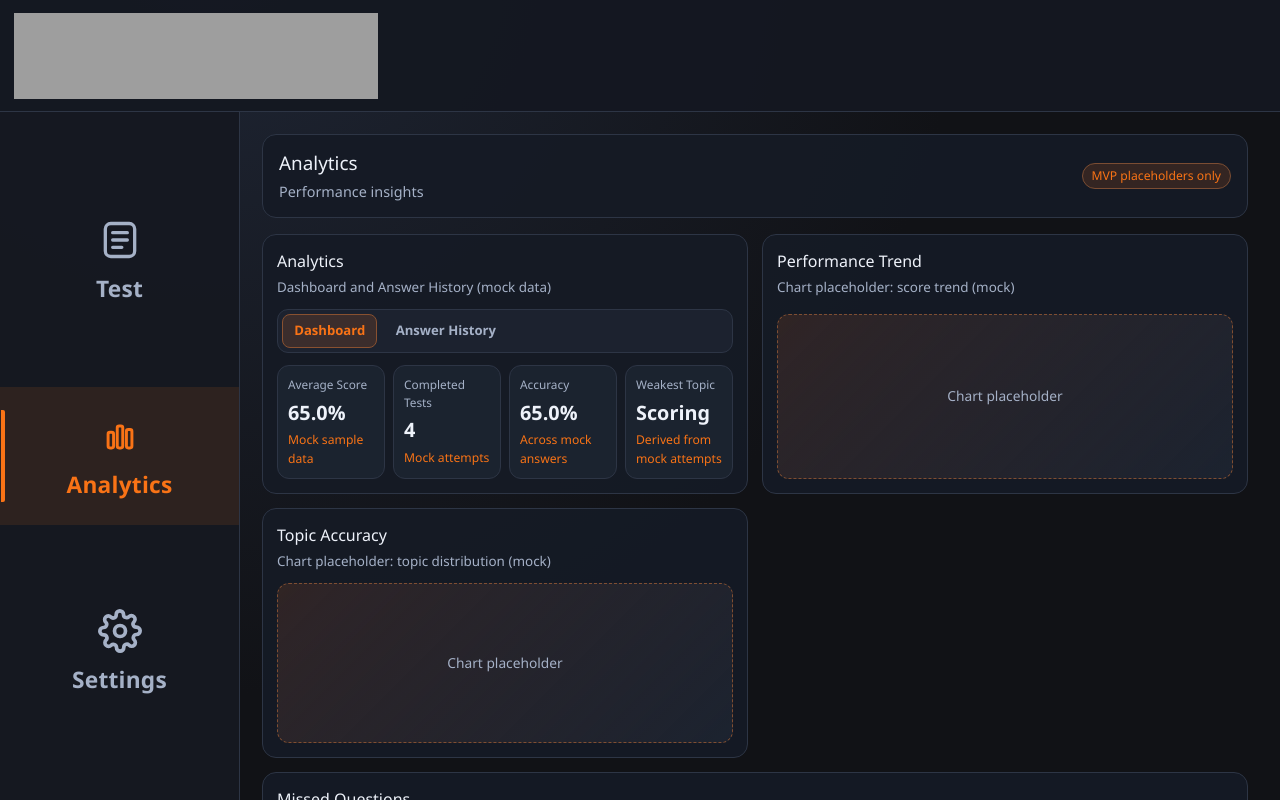
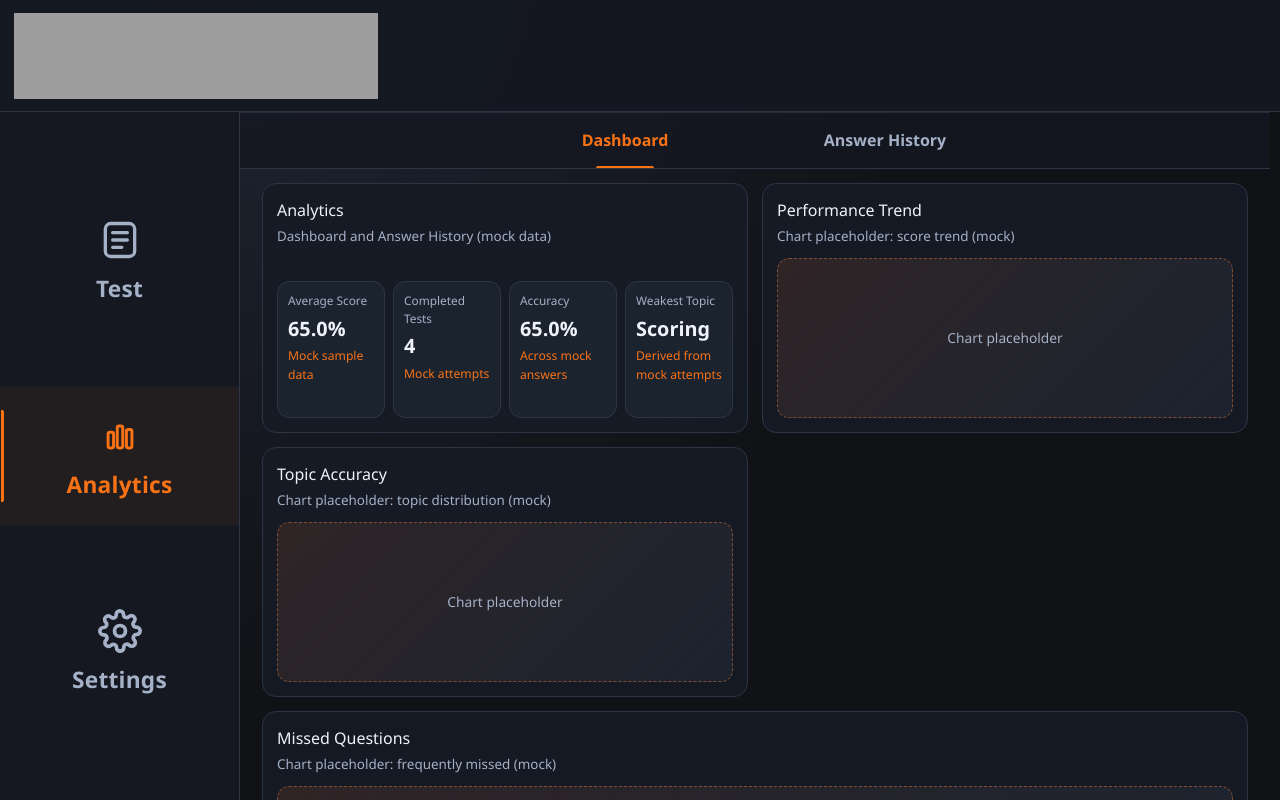
Before and after one commit to Raulgb4/testlytic, a React (Vite) app: page / in a window 1280 px wide. Both pictures are taken after a click on the button "Analytics". Built offline with nearby package versions, Linux system fonts and the light colour scheme; grey boxes are pictures that could not be loaded; the HTML template or start-up script is replaced by a standard one.

Commit message:
feat: implement testlytic mvp ui

```diff
--- a/src/app/AppShell.tsx
+++ b/src/app/AppShell.tsx
@@ -60,7 +60,12 @@ export function AppShell({
           </nav>
         </aside>
 
-        <main className="content-area">
+        <main
+          className={
+            section === "analytics" ? "content-area analytics-content-area" : "content-area"
+          }
+        >
+          {section !== "analytics" ? (
             <header className="content-header">
               <div>
                 <h2>{activeItem ? t(activeItem.labelKey) : ""}</h2>
@@ -68,6 +73,7 @@ export function AppShell({
               </div>
               <span className="tag">{t("app.tag")}</span>
             </header>
+          ) : null}
 
           {section === "test" ? <TestSection t={t} /> : null}
           {section === "analytics" ? (
--- a/src/features/analytics/AnalyticsSection.tsx
+++ b/src/features/analytics/AnalyticsSection.tsx
@@ -27,20 +27,19 @@ export function AnalyticsSection({
     ...Array.from(new Set(answerHistory.map((row) => row.topic))).sort(),
   ];
   const filteredRows = filterHistoryRows(answerHistory, searchQuery, topicFilter);
+  const tabItems = [
+    { id: "dashboard", label: t("analytics.tabDashboard") },
+    { id: "history", label: t("analytics.tabHistory") },
+  ] satisfies { id: AnalyticsTab; label: string }[];
 
   if (analyticsTab === "history") {
     return (
-      <div className="view-grid">
+      <div className="view-grid analytics-view">
+        <section className="analytics-tabs-card" aria-label={t("analytics.title")}>
+          <Tabs items={tabItems} active={analyticsTab} onChange={setAnalyticsTab} />
+        </section>
+
         <Card title={t("analytics.title")} subtitle={t("analytics.historySubtitle")}>
-          <Tabs
-            items={[
-              { id: "dashboard", label: t("analytics.tabDashboard") },
-              { id: "history", label: t("analytics.tabHistory") },
-            ]}
-            active={analyticsTab}
-            onChange={setAnalyticsTab}
-          />
-
           <div className="history-toolbar">
             <input
               className="input"
@@ -112,17 +111,12 @@ export function AnalyticsSection({
   }
 
   return (
-    <div className="view-grid">
+    <div className="view-grid analytics-view">
+      <section className="analytics-tabs-card" aria-label={t("analytics.title")}>
+        <Tabs items={tabItems} active={analyticsTab} onChange={setAnalyticsTab} />
+      </section>
+
       <Card title={t("analytics.title")} subtitle={t("analytics.subtitle")}>
-        <Tabs
-          items={[
-            { id: "dashboard", label: t("analytics.tabDashboard") },
-            { id: "history", label: t("analytics.tabHistory") },
-          ]}
-          active={analyticsTab}
-          onChange={setAnalyticsTab}
-        />
-
         <div className="kpi-grid">
           <MetricCard
             item={{
--- a/src/i18n/locales/en.json
+++ b/src/i18n/locales/en.json
@@ -104,8 +104,8 @@
     "colTest": "Test",
     "colTopic": "Topic",
     "colQuestion": "Question",
-    "colSelected": "Selected",
-    "colCorrect": "Correct",
+    "colSelected": "Selected Answer",
+    "colCorrect": "Correct Answer",
     "colResult": "Result",
     "statusCorrect": "Correct",
     "statusIncorrect": "Incorrect",
--- a/src/i18n/locales/es.json
+++ b/src/i18n/locales/es.json
@@ -7,49 +7,49 @@
   },
   "nav": {
     "test": "Prueba",
-    "testCaption": "Practica y preparacion",
-    "analytics": "Analitica",
+    "testCaption": "Práctica y preparación",
+    "analytics": "Analítica",
     "analyticsCaption": "Indicadores de rendimiento",
-    "settings": "Configuracion",
+    "settings": "Configuración",
     "settingsCaption": "Preferencias del espacio"
   },
   "test": {
-    "quickStartTitle": "Inicio rapido de prueba",
+    "quickStartTitle": "Inicio rápido de prueba",
     "quickStartSubtitle": "Usa valores de ejemplo y comienza al instante",
     "startMock": "Iniciar prueba de ejemplo",
     "configure": "Configurar prueba",
     "mockBankTitle": "Banco de preguntas de ejemplo",
     "mockBankSubtitle": "Datos de ejemplo en frontend",
     "questions": "Preguntas",
-    "topicCategories": "Categorias tematicas",
-    "jsonTitle": "Importacion JSON",
+    "topicCategories": "Categorías temáticas",
+    "jsonTitle": "Importación JSON",
     "jsonSubtitle": "Marcador claramente indicado",
-    "jsonNote": "La importacion JSON y la persistencia SQLite no estan implementadas en este MVP. Esta seccion solo valida el diseno.",
-    "modesTitle": "Modos de practica",
+    "jsonNote": "La importación JSON y la persistencia en SQLite no están implementadas en este MVP. Esta sección es solo para validar el diseño.",
+    "modesTitle": "Modos de práctica",
     "modesSubtitle": "Flujos planificados como marcadores",
-    "modePractice": "Modo practica (ejemplo)",
-    "modeExam": "Simulacion de examen (ejemplo)",
-    "modeError": "Revision de errores (planificado)",
-    "modeTopic": "Practica por tema (ejemplo)",
-    "configTitle": "Configuracion de prueba",
-    "configSubtitle": "Configura una sesion de ejemplo con estado local",
-    "title": "Titulo",
-    "titlePlaceholder": "Titulo de la sesion",
-    "topicCategory": "Tema / Categoria",
-    "questionCount": "Numero de preguntas",
-    "timeLimit": "Limite de tiempo (minutos)",
-    "negativeMarking": "Activar penalizacion",
-    "negativeValue": "Valor de penalizacion",
+    "modePractice": "Modo práctica (ejemplo)",
+    "modeExam": "Simulación de examen (ejemplo)",
+    "modeError": "Revisión de errores (planificado)",
+    "modeTopic": "Práctica por tema (ejemplo)",
+    "configTitle": "Configuración de prueba",
+    "configSubtitle": "Configura una sesión de ejemplo con estado local",
+    "title": "Título",
+    "titlePlaceholder": "Título de la sesión",
+    "topicCategory": "Tema / Categoría",
+    "questionCount": "Número de preguntas",
+    "timeLimit": "Límite de tiempo (minutos)",
+    "negativeMarking": "Activar penalización",
+    "negativeValue": "Valor de penalización",
     "allowUnanswered": "Permitir sin responder",
     "start": "Iniciar prueba",
     "cancel": "Cancelar",
-    "titleRequired": "El titulo es obligatorio.",
-    "countRange": "La cantidad debe estar entre 1 y {max} para este tema/categoria.",
-    "timeNonNegative": "El limite de tiempo no puede ser negativo.",
+    "titleRequired": "El título es obligatorio.",
+    "countRange": "La cantidad debe estar entre 1 y {max} para este tema/categoría.",
+    "timeNonNegative": "El límite de tiempo no puede ser negativo.",
     "allTopics": "Todos los temas",
     "activeSubtitle": "{topicCategory} · Pregunta {current} de {total}",
     "answered": "Respondidas {count}/{total}",
-    "timeStatic": "Limite: {minutes} min (estatico)",
+    "timeStatic": "Límite: {minutes} min (estático)",
     "questionTitle": "Pregunta {number}",
     "progressTitle": "Progreso",
     "progressSubtitle": "Chips de respondida/actual/sin responder",
@@ -57,46 +57,46 @@
     "skip": "Saltar",
     "next": "Siguiente",
     "finish": "Finalizar",
-    "finishWarning": "No se permiten preguntas sin responder en esta configuracion. Quedan {count} pregunta(s).",
+    "finishWarning": "No se permiten preguntas sin responder en esta configuración. Quedan {count} pregunta(s).",
     "resultsTitle": "Resumen de resultados",
-    "resultsSubtitle": "Resultados de sesion de ejemplo (no persistidos)",
+    "resultsSubtitle": "Resultados de sesión de ejemplo (no persistidos)",
     "score": "Puntaje",
     "correct": "Correctas",
     "incorrect": "Incorrectas",
     "unanswered": "Sin responder",
-    "noNegative": "Sin penalizacion",
-    "negativeInfo": "Penalizacion: {value}",
+    "noNegative": "Sin penalización",
+    "negativeInfo": "Penalización: {value}",
     "ofTotal": "de {total}",
-    "mockSession": "Sesion de ejemplo",
-    "reviewTitle": "Revision",
-    "reviewSubtitle": "Respuesta elegida vs correcta con explicacion",
+    "mockSession": "Sesión de ejemplo",
+    "reviewTitle": "Revisión",
+    "reviewSubtitle": "Respuesta elegida vs. correcta con explicación",
     "selected": "Seleccionada",
     "correctAnswer": "Correcta",
     "unansweredText": "Sin responder",
-    "explanation": "Explicacion",
+    "explanation": "Explicación",
     "startAnother": "Iniciar otra prueba de ejemplo",
     "backHome": "Volver al inicio"
   },
   "analytics": {
-    "title": "Analitica",
+    "title": "Analítica",
     "subtitle": "Panel e historial de respuestas (datos de ejemplo)",
     "tabDashboard": "Panel",
     "tabHistory": "Historial de respuestas",
     "avgScore": "Promedio",
     "completedTests": "Pruebas completadas",
-    "accuracy": "Precision",
-    "weakestTopic": "Tema mas debil",
+    "accuracy": "Precisión",
+    "weakestTopic": "Tema más débil",
     "mockSample": "Datos de ejemplo",
     "mockAttempts": "Intentos de ejemplo",
     "acrossMock": "Sobre respuestas de ejemplo",
     "derivedMock": "Derivado de intentos de ejemplo",
     "trendTitle": "Tendencia de rendimiento",
-    "trendSubtitle": "Marcador de grafico: tendencia (ejemplo)",
-    "topicTitle": "Precision por tema",
-    "topicSubtitle": "Marcador de grafico: distribucion por tema (ejemplo)",
+    "trendSubtitle": "Marcador de gráfico: tendencia (ejemplo)",
+    "topicTitle": "Precisión por tema",
+    "topicSubtitle": "Marcador de gráfico: distribución por tema (ejemplo)",
     "missedTitle": "Preguntas falladas",
-    "missedSubtitle": "Marcador de grafico: fallos frecuentes (ejemplo)",
-    "chartPlaceholder": "Marcador de grafico",
+    "missedSubtitle": "Marcador de gráfico: fallos frecuentes (ejemplo)",
+    "chartPlaceholder": "Marcador de gráfico",
     "historySubtitle": "Solo datos de ejemplo. Busca/filtra historial.",
     "searchPlaceholder": "Buscar por prueba, tema o pregunta",
     "allTopics": "Todos los temas",
@@ -104,8 +104,8 @@
     "colTest": "Prueba",
     "colTopic": "Tema",
     "colQuestion": "Pregunta",
-    "colSelected": "Seleccionada",
-    "colCorrect": "Correcta",
+    "colSelected": "Respuesta seleccionada",
+    "colCorrect": "Respuesta correcta",
     "colResult": "Resultado",
     "statusCorrect": "Correcta",
     "statusIncorrect": "Incorrecta",
@@ -117,29 +117,29 @@
     "preferencesTitle": "Preferencias",
     "preferencesSubtitle": "Idioma y tema (estado local de marcador)",
     "language": "Idioma",
-    "english": "Ingles",
-    "spanish": "Espanol",
+    "english": "Inglés",
+    "spanish": "Español",
     "darkTheme": "Tema oscuro",
     "lightTheme": "Tema claro",
     "dangerTitle": "Zona de riesgo",
-    "dangerSubtitle": "Acciones destructivas de ejemplo requieren confirmacion",
+    "dangerSubtitle": "Las acciones destructivas de ejemplo requieren confirmación",
     "deleteAnswers": "Eliminar todas las respuestas",
     "deleteTests": "Eliminar todas las pruebas completadas",
-    "confirmDeleteAnswers": "Confirmar eliminar todas las respuestas?",
-    "confirmDeleteTests": "Confirmar eliminar todas las pruebas completadas?",
+    "confirmDeleteAnswers": "¿Confirmar eliminación de todas las respuestas?",
+    "confirmDeleteTests": "¿Confirmar eliminación de todas las pruebas completadas?",
     "confirm": "Confirmar",
     "dangerAnswersDone": "Respuestas de ejemplo eliminadas en estado local (no persistido).",
     "dangerTestsDone": "Pruebas completadas de ejemplo eliminadas en estado local (no persistido).",
     "counts": "Conteos actuales de ejemplo: {answers} respuestas, {tests} pruebas completadas.",
     "localDataTitle": "Datos locales",
     "localDataSubtitle": "Recordatorio de enfoque local-first",
-    "localDataNote": "Testlytic almacena datos localmente. SQLite e importacion/exportacion se agregaran en iteraciones futuras.",
+    "localDataNote": "Testlytic almacena datos localmente. SQLite e importación/exportación se agregarán en iteraciones futuras.",
     "aboutTitle": "Acerca de",
-    "aboutSubtitle": "Metadatos de la aplicacion",
+    "aboutSubtitle": "Metadatos de la aplicación",
     "aboutApp": "App: Testlytic",
-    "aboutVersion": "Version: 0.1.0",
+    "aboutVersion": "Versión: 0.1.0",
     "aboutLicense": "Licencia: No especificada",
     "aboutAuthor": "Autor: No especificado",
-    "aboutDescription": "Testlytic es una app de escritorio local-first para practicar y analizar pruebas de opcion multiple."
+    "aboutDescription": "Testlytic es una app de escritorio local-first para practicar y analizar pruebas de opción múltiple."
   }
 }
--- a/src/index.css
+++ b/src/index.css
@@ -172,25 +172,30 @@ body {
 }
 
 .nav-item:hover {
-  color: color-mix(in srgb, var(--text) 75%, var(--accent));
-  background: color-mix(in srgb, var(--surface-2) 76%, transparent);
+  color: color-mix(in srgb, var(--text) 90%, var(--accent));
+  background: color-mix(in srgb, var(--surface-2) 92%, transparent);
 }
 
 .nav-item.active {
   color: var(--accent);
-  font-weight: 800;
-  background: color-mix(in srgb, var(--accent-soft) 56%, transparent);
+  background: color-mix(in srgb, var(--accent-soft) 30%, transparent);
 }
 
-.nav-item.active::before {
+.nav-item::before {
   content: "";
   position: absolute;
   left: 0;
   top: 22px;
   bottom: 22px;
-  width: 4px;
+  width: 3px;
   border-radius: 0 2px 2px 0;
   background: var(--accent);
+  opacity: 0;
+  transition: opacity 160ms ease;
+}
+
+.nav-item.active::before {
+  opacity: 1;
 }
 
 .nav-item:focus-visible,
@@ -224,6 +229,12 @@ body {
   max-width: 1220px;
   width: 100%;
   margin: 0 auto;
+}
+
+.analytics-content-area {
+  padding-top: 0;
+  max-width: none;
+  margin: 0;
 }
 
 .content-header {
@@ -564,30 +575,67 @@ body {
   line-height: 1.45;
 }
 
+.analytics-tabs-card {
+  grid-column: span 12;
+  min-width: 0;
+  margin-right: -22px;
+  margin-left: -22px;
+  border-bottom: 1px solid var(--border);
+  border-top: 1px solid color-mix(in srgb, var(--border) 72%, transparent);
+  background: color-mix(in srgb, var(--bg-elevated) 82%, transparent);
+  padding: 0 22px;
+}
+
 .tabs-row {
-  display: inline-flex;
-  gap: 6px;
-  border: 1px solid var(--border);
-  border-radius: 11px;
-  padding: 4px;
-  background: color-mix(in srgb, var(--surface-2) 90%, transparent);
+  display: flex;
+  align-items: center;
+  justify-content: center;
+  gap: 0;
+  min-width: 0;
+  min-height: 52px;
 }
 
 .tab-btn {
-  border-radius: 8px;
+  position: relative;
+  flex: 1 1 0;
+  max-width: 260px;
+  border-radius: 0;
   border: 1px solid transparent;
   background: transparent;
   color: var(--text-muted);
-  font-size: 0.82rem;
+  font-size: 1rem;
   font-weight: 600;
-  padding: 0.38rem 0.7rem;
+  padding: 0.9rem 1.25rem;
   cursor: pointer;
+  transition:
+    color 170ms ease,
+    background-color 170ms ease;
+}
+
+.tab-btn::after {
+  content: "";
+  position: absolute;
+  left: 50%;
+  bottom: -1px;
+  width: 58px;
+  height: 2px;
+  border-radius: 999px 999px 0 0;
+  background: var(--accent);
+  opacity: 0;
+  transform: translateX(-50%);
+  transition: opacity 170ms ease;
+}
+
+.tab-btn:hover {
+  color: color-mix(in srgb, var(--text) 88%, var(--accent));
 }
 
 .tab-btn.active {
   color: var(--accent);
-  border-color: color-mix(in srgb, var(--accent) 45%, var(--border));
-  background: color-mix(in srgb, var(--accent-soft) 75%, transparent);
+}
+
+.tab-btn.active::after {
+  opacity: 1;
 }
 
 .history-toolbar {
```
Lines whose indentation alone changed are shown as unchanged.
